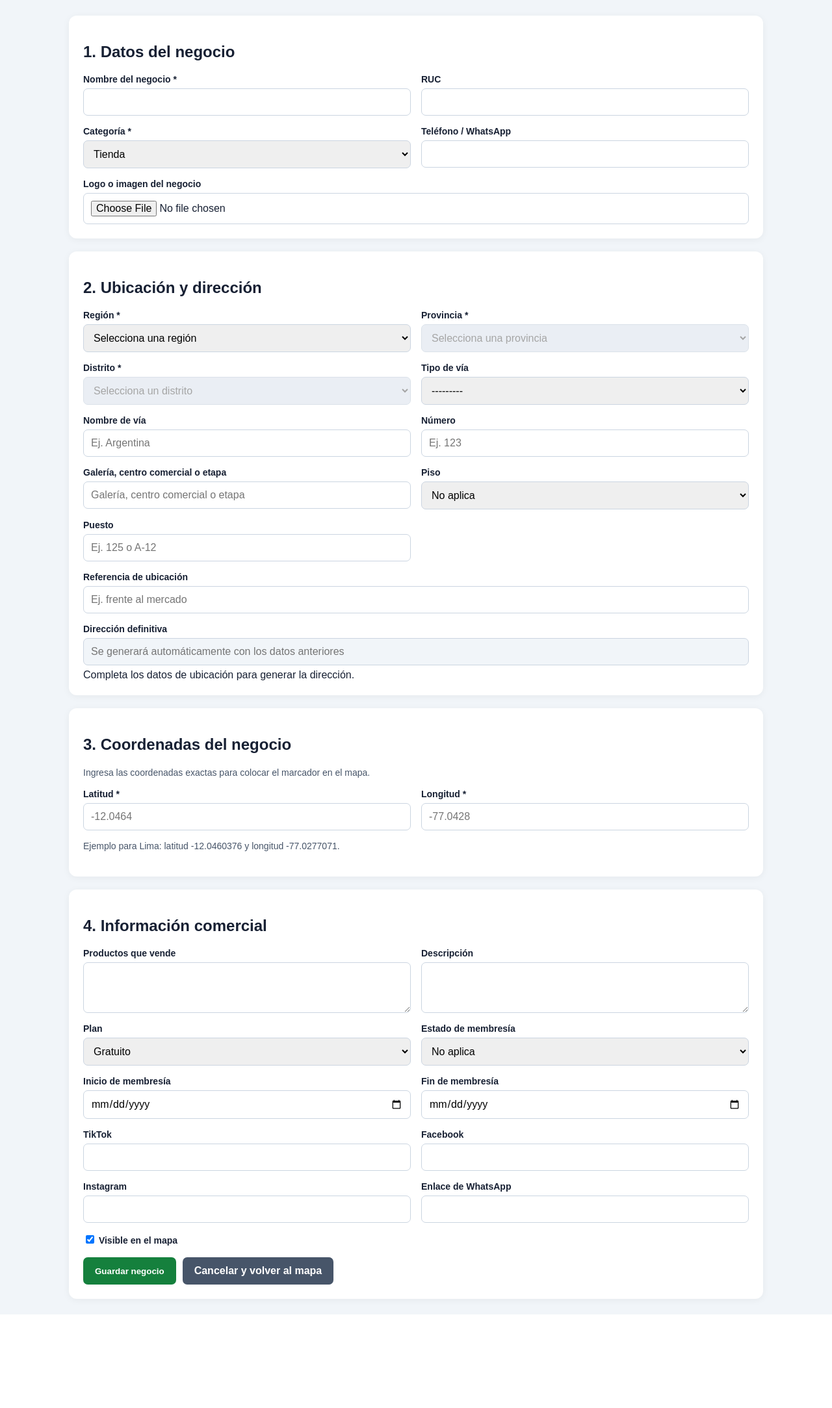
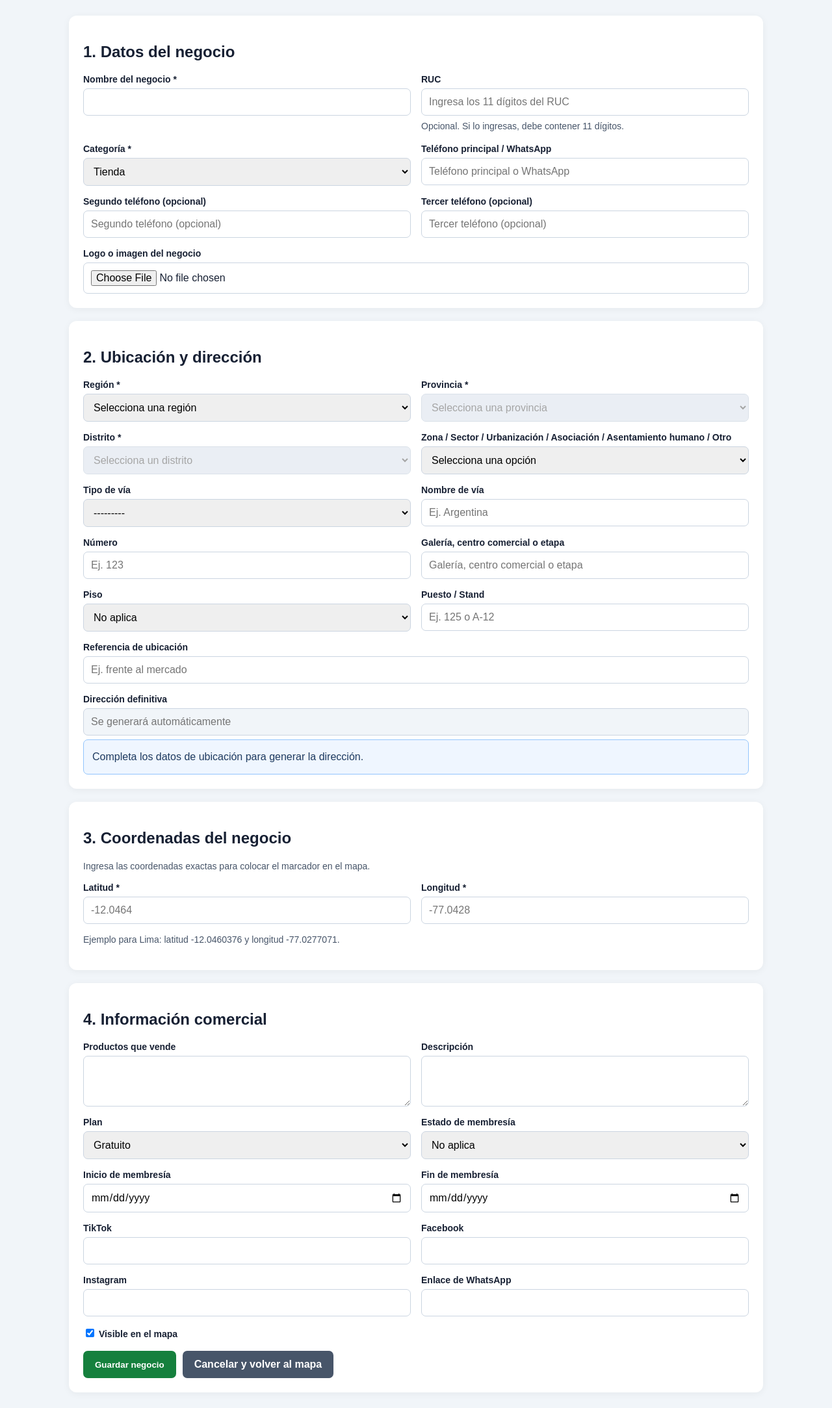
Before and after one commit to somagt-sg/mesaredonda360, a Django app: page /negocios/nuevo/ in a window 1280 px wide. Shown: the part 97-2264 px from the top of the page at 65% size. Before the commit the page ends 2120 px from the top, so only its background shows below. Run offline with Django 5.2, Linux system fonts and the light colour scheme; the visitor is signed in with stand-in values (Sample User, id 1).

Commit message:
Agrega selector de zona y sector

```diff
--- a/mapa/forms.py
+++ b/mapa/forms.py
@@ -1,4 +1,3 @@
-
 from django import forms
 from .models import Negocio
 
@@ -41,6 +40,24 @@ class NegocioForm(forms.ModelForm):
         },
     )
 
+
+    zona_sector = forms.ChoiceField(
+        required=False,
+        label="Zona / Sector / Urbanización / Asociación / Asentamiento humano / Otro",
+        choices=[
+            ("", "Selecciona una opción"),
+            ("Zona", "Zona"),
+            ("Sector", "Sector"),
+            ("Urbanización", "Urbanización"),
+            ("Asociación", "Asociación"),
+            ("Asentamiento humano", "Asentamiento humano"),
+            ("Otro", "Otro"),
+        ],
+        widget=forms.Select(
+            attrs={"id": "id_zona_sector"}
+        ),
+    )
+
     piso = forms.TypedChoiceField(
         required=False,
         coerce=int,
@@ -57,6 +74,7 @@ class NegocioForm(forms.ModelForm):
     puesto = forms.CharField(
         required=False,
         max_length=50,
+        label="Puesto / Stand",
         widget=forms.TextInput(
             attrs={
                 "id": "id_puesto",
@@ -77,6 +95,64 @@ class NegocioForm(forms.ModelForm):
         ),
     )
 
+    # RUC opcional. Si se ingresa, debe tener exactamente 11 dígitos.
+    ruc = forms.CharField(
+        required=False,
+        max_length=11,
+        widget=forms.TextInput(
+            attrs={
+                "id": "id_ruc",
+                "type": "text",
+                "maxlength": "11",
+                "inputmode": "numeric",
+                "pattern": "[0-9]{11}",
+                "placeholder": "Ingresa los 11 dígitos del RUC",
+                "oninput": "this.value = this.value.replace(/[^0-9]/g, '').slice(0, 11)",
+            }
+        ),
+        error_messages={
+            "max_length": "El RUC debe contener exactamente 11 dígitos.",
+        },
+    )
+
+    # Teléfono principal.
+    telefono = forms.CharField(
+        required=False,
+        max_length=30,
+        widget=forms.TextInput(
+            attrs={
+                "id": "id_telefono",
+                "type": "tel",
+                "placeholder": "Teléfono principal o WhatsApp",
+            }
+        ),
+    )
+
+    # Teléfonos adicionales opcionales.
+    telefono_2 = forms.CharField(
+        required=False,
+        max_length=30,
+        widget=forms.TextInput(
+            attrs={
+                "id": "id_telefono_2",
+                "type": "tel",
+                "placeholder": "Segundo teléfono (opcional)",
+            }
+        ),
+    )
+
+    telefono_3 = forms.CharField(
+        required=False,
+        max_length=30,
+        widget=forms.TextInput(
+            attrs={
+                "id": "id_telefono_3",
+                "type": "tel",
+                "placeholder": "Tercer teléfono (opcional)",
+            }
+        ),
+    )
+
     class Meta:
         model = Negocio
 
@@ -85,11 +161,16 @@ class NegocioForm(forms.ModelForm):
             "imagen",
             "ruc",
             "categoria",
+
             "telefono",
+            "telefono_2",
+            "telefono_3",
 
             "region",
             "provincia",
             "distrito",
+            "zona_sector",
+
             "tipo_via",
             "nombre_via",
             "numero",
@@ -191,7 +272,10 @@ class NegocioForm(forms.ModelForm):
             "direccion": "Dirección definitiva",
             "etapa": "Galería, centro comercial o etapa",
             "piso": "Piso (del 1 al 20)",
-            "puesto": "Puesto",
+            "puesto": "Puesto / Stand",
+            "telefono": "Teléfono principal o WhatsApp",
+            "telefono_2": "Segundo teléfono",
+            "telefono_3": "Tercer teléfono",
         }
 
     def clean_region(self):
@@ -202,3 +286,13 @@ class NegocioForm(forms.ModelForm):
 
     def clean_distrito(self):
         return self.cleaned_data["distrito"].strip()
+
+    def clean_ruc(self):
+        ruc = (self.cleaned_data.get("ruc") or "").strip()
+
+        if ruc and (len(ruc) != 11 or not ruc.isdigit()):
+            raise forms.ValidationError(
+                "El RUC debe contener exactamente 11 dígitos numéricos."
+            )
+
+        return ruc
--- a/mapa/models.py
+++ b/mapa/models.py
@@ -99,6 +99,12 @@ class Negocio(models.Model):
         verbose_name="Distrito",
     )
 
+    zona_sector = models.CharField(
+        max_length=150,
+        blank=True,
+        verbose_name="Zona / Sector / Urbanización / Asociación / Asentamiento humano / Otro",
+    )
+
     tipo_via = models.CharField(
         max_length=20,
         choices=TIPOS_VIA,
@@ -166,7 +172,19 @@ class Negocio(models.Model):
     telefono = models.CharField(
         max_length=30,
         blank=True,
-        verbose_name="Teléfono o WhatsApp",
+        verbose_name="Teléfono principal o WhatsApp",
+    )
+
+    telefono_2 = models.CharField(
+        max_length=30,
+        blank=True,
+        verbose_name="Teléfono adicional 2",
+    )
+
+    telefono_3 = models.CharField(
+        max_length=30,
+        blank=True,
+        verbose_name="Teléfono adicional 3",
     )
 
     # =====================================================
--- a/mapa/templates/mapa/registrar_negocio.html
+++ b/mapa/templates/mapa/registrar_negocio.html
@@ -1,4 +1,3 @@
-
 {% load static %}
 <!DOCTYPE html>
 <html lang="es">
@@ -194,6 +193,9 @@
                     <label for="{{ form.ruc.id_for_label }}">RUC</label>
                     {{ form.ruc }}
                     {{ form.ruc.errors }}
+                    <small class="ayuda">
+                        Opcional. Si lo ingresas, debe contener 11 dígitos.
+                    </small>
                 </div>
 
                 <div class="campo">
@@ -206,10 +208,26 @@
 
                 <div class="campo">
                     <label for="{{ form.telefono.id_for_label }}">
-                        Teléfono / WhatsApp
+                        Teléfono principal / WhatsApp
                     </label>
                     {{ form.telefono }}
                     {{ form.telefono.errors }}
+                </div>
+
+                <div class="campo">
+                    <label for="{{ form.telefono_2.id_for_label }}">
+                        Segundo teléfono (opcional)
+                    </label>
+                    {{ form.telefono_2 }}
+                    {{ form.telefono_2.errors }}
+                </div>
+
+                <div class="campo">
+                    <label for="{{ form.telefono_3.id_for_label }}">
+                        Tercer teléfono (opcional)
+                    </label>
+                    {{ form.telefono_3 }}
+                    {{ form.telefono_3.errors }}
                 </div>
 
                 <div class="campo completo">
@@ -231,6 +249,7 @@
                     <select name="region" id="id_region" required>
                         <option value="">Cargando regiones...</option>
                     </select>
+                    {{ form.region.errors }}
                 </div>
 
                 <div class="campo">
@@ -243,6 +262,7 @@
                     >
                         <option value="">Selecciona una provincia</option>
                     </select>
+                    {{ form.provincia.errors }}
                 </div>
 
                 <div class="campo">
@@ -255,6 +275,15 @@
                     >
                         <option value="">Selecciona un distrito</option>
                     </select>
+                    {{ form.distrito.errors }}
+                </div>
+
+                <div class="campo">
+                    <label for="{{ form.zona_sector.id_for_label }}">
+                        Zona / Sector / Urbanización / Asociación / Asentamiento humano / Otro
+                    </label>
+                    {{ form.zona_sector }}
+                    {{ form.zona_sector.errors }}
                 </div>
 
                 <div class="campo">
@@ -294,7 +323,7 @@
                 </div>
 
                 <div class="campo">
-                    <label for="id_puesto">Puesto</label>
+                    <label for="id_puesto">Puesto / Stand</label>
                     {{ form.puesto }}
                     {{ form.puesto.errors }}
                 </div>
@@ -317,11 +346,15 @@
                         id="id_direccion"
                         name="direccion"
                         value="{{ form.direccion.value|default_if_none:'' }}"
-                        placeholder="Se generará automáticamente con los datos anteriores"
+                        placeholder="Se generará automáticamente"
                         readonly
                     >
+
+                    <div id="direccion_previa" class="direccion-vista">
                         Completa los datos de ubicación para generar la dirección.
                     </div>
+
+                    {{ form.direccion.errors }}
                 </div>
             </div>
         </section>
@@ -476,6 +509,7 @@ document.addEventListener("DOMContentLoaded", function () {
     const tipoVia = document.getElementById("id_tipo_via");
     const nombreVia = document.getElementById("id_nombre_via");
     const numero = document.getElementById("id_numero");
+    const zonaSector = document.getElementById("id_zona_sector");
     const etapa = document.getElementById("id_etapa");
     const piso = document.getElementById("id_piso");
     const puesto = document.getElementById("id_puesto");
@@ -592,11 +626,6 @@ document.addEventListener("DOMContentLoaded", function () {
             vistos.add(id);
 
             const opcion = document.createElement("option");
-
-            /*
-             * El formulario envía el nombre, no el código de ubigeo.
-             * El código queda disponible para enlazar la siguiente lista.
-             */
             opcion.value = nombre;
             opcion.textContent = nombre;
             opcion.dataset.ubigeoId = id;
@@ -758,6 +787,8 @@ document.addEventListener("DOMContentLoaded", function () {
 
         if (texto(numero)) partes.push("N.° " + texto(numero));
 
+        if (texto(zonaSector)) partes.push(texto(zonaSector));
+
         if (texto(etapa)) partes.push(texto(etapa));
 
         if (piso && piso.value) {
@@ -765,7 +796,7 @@ document.addEventListener("DOMContentLoaded", function () {
         }
 
         if (texto(puesto)) {
-            partes.push("puesto " + texto(puesto));
+            partes.push("Puesto / Stand " + texto(puesto));
         }
 
         if (valor(distritoSelect)) {
@@ -791,6 +822,7 @@ document.addEventListener("DOMContentLoaded", function () {
         const direccion = construirDireccion();
 
         direccionInput.value = direccion;
+
         direccionPrevia.textContent = direccion ||
             "Completa los datos de ubicación para generar la dirección.";
     }
@@ -799,6 +831,7 @@ document.addEventListener("DOMContentLoaded", function () {
         tipoVia,
         nombreVia,
         numero,
+        zonaSector,
         etapa,
         piso,
         puesto,
```
Also changed, not shown: mapa/migrations/0005_negocio_telefono_2_negocio_telefono_3_and_more.py (added), mapa/migrations/0006_negocio_zona_sector.py (added).
